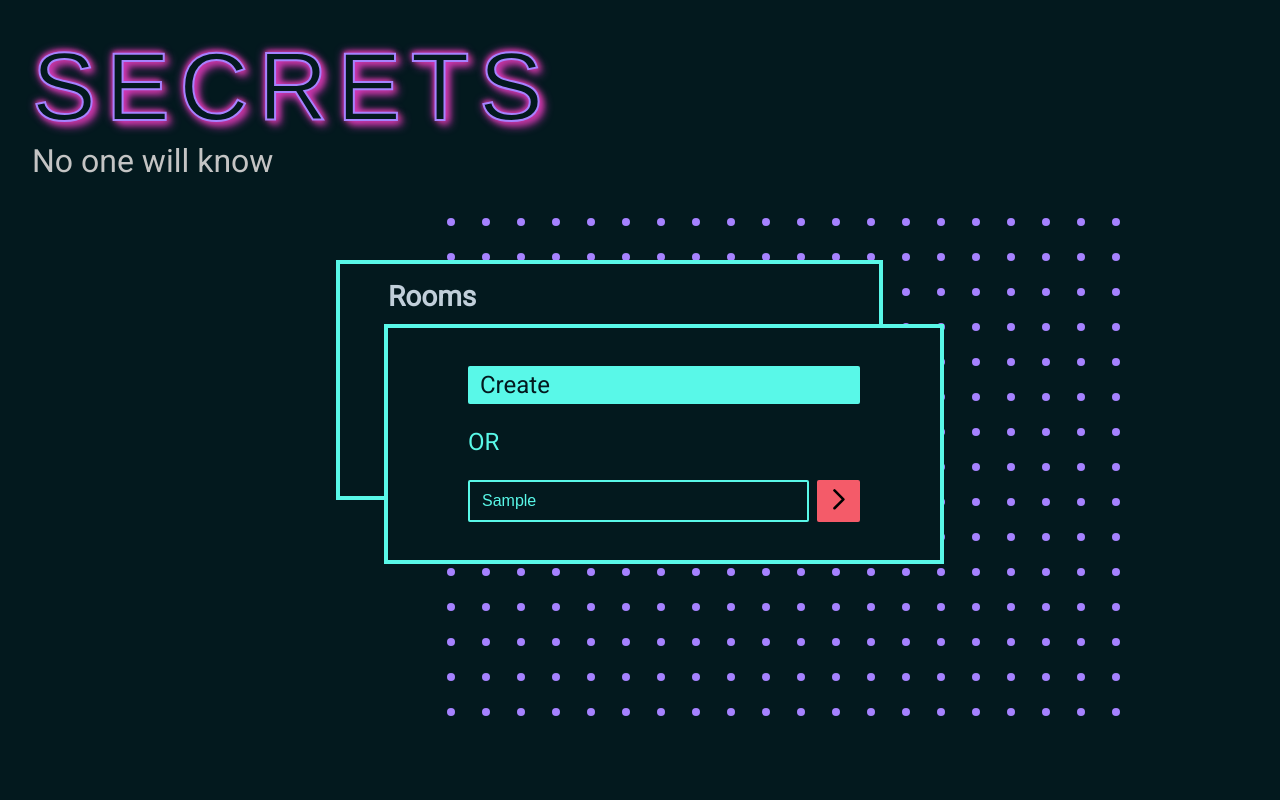
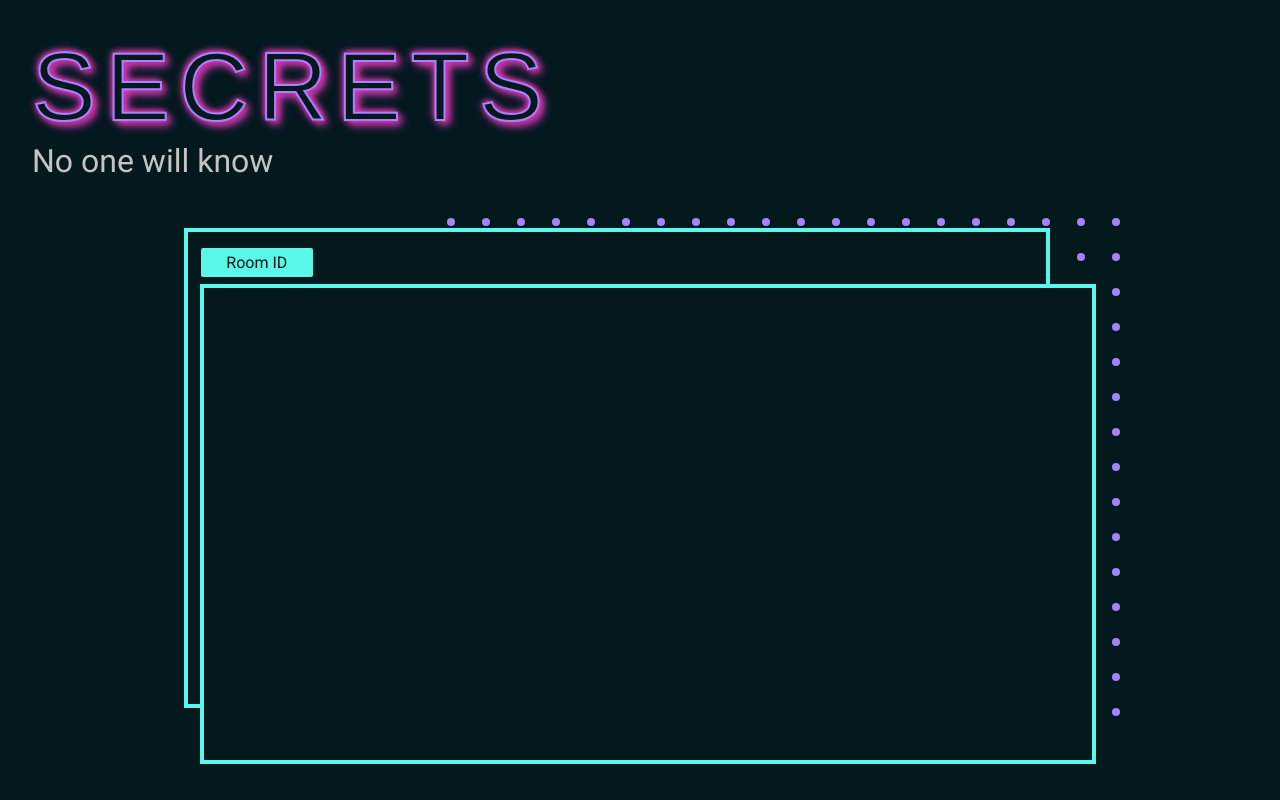
Before and after one commit to jamesncox/secrets, a React (Create React App) app: page / in a window 1280 px wide. Both pictures are taken after typing "Sample" into the empty fields and a click on the button "Create". Built offline with nearby package versions, Linux system fonts and the light colour scheme; a web font is replaced by a local one.

Commit message:
Create ChatPortal and stub out the front and back boxes

```diff
--- a/src/App.js
+++ b/src/App.js
@@ -3,6 +3,7 @@ import "./stylesheets/Responsive.css";
 // import { BrowserRouter as Router, Switch, Route } from "react-router-dom";
 import Header from "./components/Header";
 import RoomPortal from "./components/RoomPortal";
+import ChatPortal from "./components/ChatPortal";
 import LargeDotGrid from "./components/LargeDotGrid";
 import SmallDotGrid from "./components/SmallDotGrid";
 import useLocalStorage from "./hooks/useLocalStorage";
@@ -12,8 +13,9 @@ function App() {
   return (
     <div className="App">
       <Header />
-      {/* {id ? null : <RoomPortal onIdSubmit={(id, setId)} />} */}
-      <RoomPortal onIdSubmit={(id, setId)} />
+      {id ? null : <RoomPortal onIdSubmit={(id, setId)} />}
+      {id ? <ChatPortal id={id} /> : null}
+      {/* <RoomPortal onIdSubmit={(id, setId)} /> */}
       <SmallDotGrid />
       <LargeDotGrid />
     </div>
--- /dev/null
+++ b/src/components/ChatPortal.js
@@ -0,0 +1,11 @@
+export default function ChatPortal() {
+  return (
+    <div className="chat-portal-wrapper">
+      <div className="box-back-chat">
+        <button className="show-id-btn">Room ID</button>
+      </div>
+
+      <div className="box-front-chat"></div>
+    </div>
+  );
+}
--- a/src/components/RoomPortal.js
+++ b/src/components/RoomPortal.js
@@ -21,12 +21,12 @@ export default function RoomPortal({ onIdSubmit }) {
   };
 
   return (
-    <div className="portal-wrapper">
-      <div className="box-back">
+    <div className="room-portal-wrapper">
+      <div className="box-back-room">
         <h3 className="rooms-title">Rooms</h3>
       </div>
 
-      <div className="box-front">
+      <div className="box-front-room">
         <button type="primary" className="create-btn" onClick={createRoomID}>
           Create
         </button>
--- a/src/stylesheets/App.css
+++ b/src/stylesheets/App.css
@@ -51,14 +51,13 @@ body {
   color: #c4c4c4;
 }
 
-.portal-wrapper {
-  /* position: absolute; */
+/* room portal box styles */
+.room-portal-wrapper {
   margin-top: 5rem;
   width: 100%;
 }
 
-/* back box styles */
-.box-back {
+.box-back-room {
   height: 15rem;
   border: 4px solid #59f8e8;
   background: #03191e;
@@ -80,8 +79,7 @@ body {
   margin-top: 1rem;
 }
 
-/* back box sty;es */
-.box-front {
+.box-front-room {
   margin-top: -11rem;
   margin-left: 3rem;
   background: #03191e;
@@ -92,7 +90,6 @@ body {
   display: flex;
   flex-direction: column;
   justify-content: center;
-  place-items: start;
   padding: 2rem;
   position: sticky;
 }
@@ -130,7 +127,7 @@ body {
 
 .input-wrapper {
   display: flex;
-  place-items: center;
+  align-items: center;
 }
 
 .id-input {
@@ -164,6 +161,58 @@ input::placeholder {
   background-color: #59f8e8;
 }
 
+/* chat portal box styles */
+.chat-portal-wrapper {
+  margin-top: 3rem;
+  width: 100%;
+  height: 60vh;
+}
+
+.box-back-chat {
+  border: 4px solid #59f8e8;
+  height: 100%;
+  background: #03191e;
+  box-sizing: border-box;
+  left: 0;
+  top: 0;
+  width: 95%;
+}
+
+.show-id-btn {
+  margin-top: 1rem;
+  font-family: Roboto;
+  font-size: 1rem;
+  background-color: #59f8e8;
+  color: #03191e;
+  border-radius: 2px;
+  padding: 5px 12px;
+  width: 7rem;
+  border: none;
+  cursor: pointer;
+  margin-left: 0.8rem;
+}
+
+.show-id-btn:hover {
+  background-color: #f45b69;
+}
+
+.box-front-chat {
+  margin-top: -26.5rem;
+  margin-left: 1rem;
+  height: 100%;
+  /* width: 90%; */
+  background: #03191e;
+  z-index: 10;
+  border: 4px solid #59f8e8;
+  box-sizing: border-box;
+  display: flex;
+  flex-direction: column;
+  justify-content: center;
+  justify-items: start;
+  padding: 2rem;
+  position: sticky;
+}
+
 /* Small dot grid */
 .small-grid-outer {
   overflow: hidden;
--- a/src/stylesheets/Responsive.css
+++ b/src/stylesheets/Responsive.css
@@ -7,10 +7,16 @@
     font-size: 2rem;
   }
 
-  .portal-wrapper {
+  .room-portal-wrapper {
     margin-left: auto;
     margin-right: auto;
     width: 50%;
+  }
+
+  .chat-portal-wrapper {
+    margin-left: auto;
+    margin-right: auto;
+    width: 75%;
   }
 
   .small-grid-outer {
@@ -43,8 +49,12 @@
 }
 
 @media only screen and (min-width: 1536px) {
-  .portal-wrapper {
+  .room-portal-wrapper {
     width: 33%;
+  }
+
+  .chat-portal-wrapper {
+    width: 50%;
   }
 
   .box-back {
```
